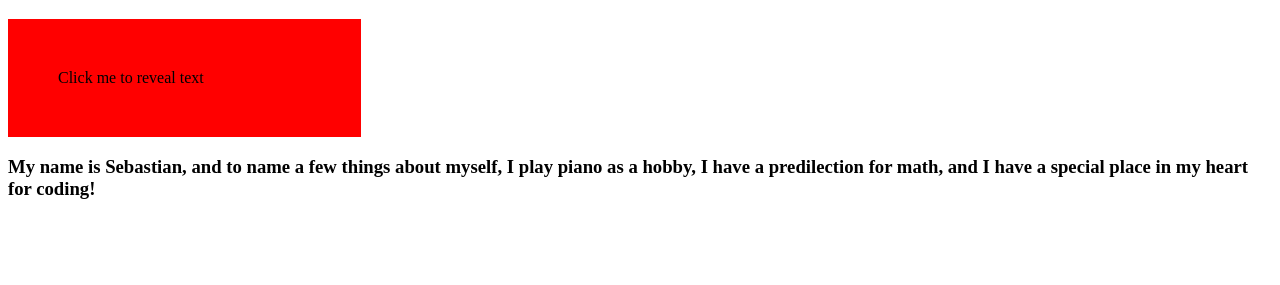
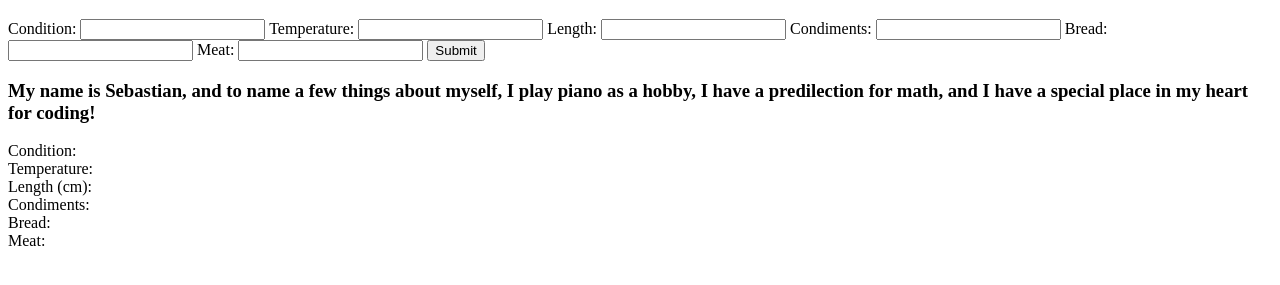
Before and after one commit to SebastianJeanF/SebastianJeanF.github.io, a plain HTML site: page index.html in a window 1280 px wide. Shown: the part 61-346 px from the top of the page. Drawn offline with Linux system fonts and the light colour scheme.

Commit message:
Update index.html

```diff
--- a/index.html
+++ b/index.html
@@ -1,3 +1,4 @@
+
 <!DOCTYPE html>
 <html>
   <head>
@@ -5,27 +6,88 @@
   </head>
   <body>
     <h1>Hello World!</h1>
-    <div onclick="RevealText()" style="padding: 50px; background: red; width: 20%;">Click me to reveal text</div>
+        <form  action="#" name="myForm" onsubmit="updateFunction()">
+            <label for="Condition">Condition:</label>
+                <input type="text" name="Condition" id="Condition">
+            <label for="Temperature">Temperature:</label>
+                <input type="text" name="Temperature" id="Temperature">
+            <label for="Length">Length:</label>
+                <input type="text" name="Length" id="Length">
+            <label for="Condiments">Condiments:</label>
+                <input type="text" name="Condiments" id="Condiments">
+            <label for="Bread">Bread:</label>
+                <input type="text" name="Bread" id="Bread">
+            <label for="Meat">Meat:</label>
+                <input type="text" name="Meat" id="Meat">
+                <input type="button" id="submitFormData" onclick=updateFunction(); value="Submit" />
+        </form>
     <script>
-        function RevealText() {
-          if (document.getElementById("hidden").style.display === "block") {
-            document.getElementById("hidden").style.display = "none";
-          }
-          else {document.getElementById("hidden").style.display = "block";}
+        const hotDog = {
+            condition: "warm",
+            temperature: 80,
+            length: 10,
+            condiments: "ketchup",
+            bread: "whole wheat",
+            meat: "pork",
+            timeTillCool: function(){
+                let time = parseInt(this.temperature) - 30
+                return "It will take " + time + " minutes before your hotdog gets cold!"
+            },
+            timeTillConsumption: function(){
+                let time = parseInt(this.length) - 8
+                return "It will take " + time + " minutes for you to finish your hotdog!"
+            }
         }
+        const updateFunction = function() {
+           const form = document.myForm
+           document.getElementById("condition").innerHTML = form.Condition.value
+           document.getElementById("temperature").innerHTML = form.Temperature.value
+           document.getElementById("length").innerHTML = form.Length.value
+           document.getElementById("condiments").innerHTML = form.Condiments.value
+           document.getElementById("bread").innerHTML = form.Bread.value
+           document.getElementById("meat").innerHTML = form.Meat.value
+           hotDog.length = form.Length.value
+           hotDog.temperature =  form.Temperature.value
+            document.getElementById("coolingTime").innerHTML = hotDog.timeTillCool();
+            document.getElementById("eatingTime").innerHTML = hotDog.timeTillConsumption();
+            return false
+        }
+
     </script>
     <h3>My name is Sebastian, and to name a few things about myself,
       I play piano as a hobby, I have a predilection for math,
       and I have a special place in my heart for coding!</h3>
-    <div id="hidden" style="display: none;">
-      <div>Lorem ipsum dolor sit amet, consectetur adipisicing elit, sed do eiusmodtempor incididunt ut labore et dolore magna aliqua. Ut enim ad minim veniam,quis nostrud exercitation ullamco laboris nisi ut aliquip ex ea commodoconsequat. Duis aute irure dolor in reprehenderit in voluptate velit essecillum dolore eu fugiat nulla pariatur.</div>
-      <div>Lorem, ipsum dolor sit amet consectetur adipisicing elit. Molestias aut, repellat ipsum facere voluptate dicta obcaecati deserunt nobis suscipit eaque?</div>
-      <div>Lorem ipsum dolor sit amet, consectetur adipisicing elit, sed do eiusmodtempor incididunt ut labore et dolore magna aliqua. Ut enim ad minim veniam,quis nostrud exercitation ullamco laboris nisi ut aliquip ex ea commodoconsequat. Duis aute irure dolor in reprehenderit in voluptate velit essecillum dolore eu fugiat nulla pariatur.</div>
-      <div>Lorem, ipsum dolor sit amet consectetur adipisicing elit. Molestias aut, repellat ipsum facere voluptate dicta obcaecati deserunt nobis suscipit eaque?</div>
-      <div>Lorem ipsum dolor sit amet, consectetur adipisicing elit, sed do eiusmodtempor incididunt ut labore et dolore magna aliqua. Ut enim ad minim veniam,quis nostrud exercitation ullamco laboris nisi ut aliquip ex ea commodoconsequat. Duis aute irure dolor in reprehenderit in voluptate velit essecillum dolore eu fugiat nulla pariatur.</div>
-      <div>Lorem, ipsum dolor sit amet consectetur adipisicing elit. Molestias aut, repellat ipsum facere voluptate dicta obcaecati deserunt nobis suscipit eaque?</div>
-      <div>Lorem ipsum dolor sit amet, consectetur adipisicing elit, sed do eiusmodtempor incididunt ut labore et dolore magna aliqua. Ut enim ad minim veniam,quis nostrud exercitation ullamco laboris nisi ut aliquip ex ea commodoconsequat. Duis aute irure dolor in reprehenderit in voluptate velit essecillum dolore eu fugiat nulla pariatur.</div>
-      <div>Lorem, ipsum dolor sit amet consectetur adipisicing elit. Molestias aut, repellat ipsum facere voluptate dicta obcaecati deserunt nobis suscipit eaque?</div>
+    <div class="options">
+        <div>
+            <div>Condition: </div>
+            <div id="condition"></div>
+        </div>
+        <div>
+            <div>Temperature: </div>
+            <div id="temperature"></div>
+        </div>
+        <div>
+            <div id="coolingTime"></div>
+        </div>
+        <div>
+            <div>Length (cm): </div>
+            <div id="length"></div>
+        </div>
+        <div>
+            <div id="eatingTime"></div>
+        </div>
+        <div>
+            <div>Condiments: </div>
+            <div id="condiments"></div>
+        </div>
+        <div>
+            <div>Bread: </div>
+            <div id="bread"></div>
+        </div>
+        <div>
+            <div>Meat: </div>
+            <div id="meat"></div>
+        </div>
     </div>
     </body>
   </html>
```
